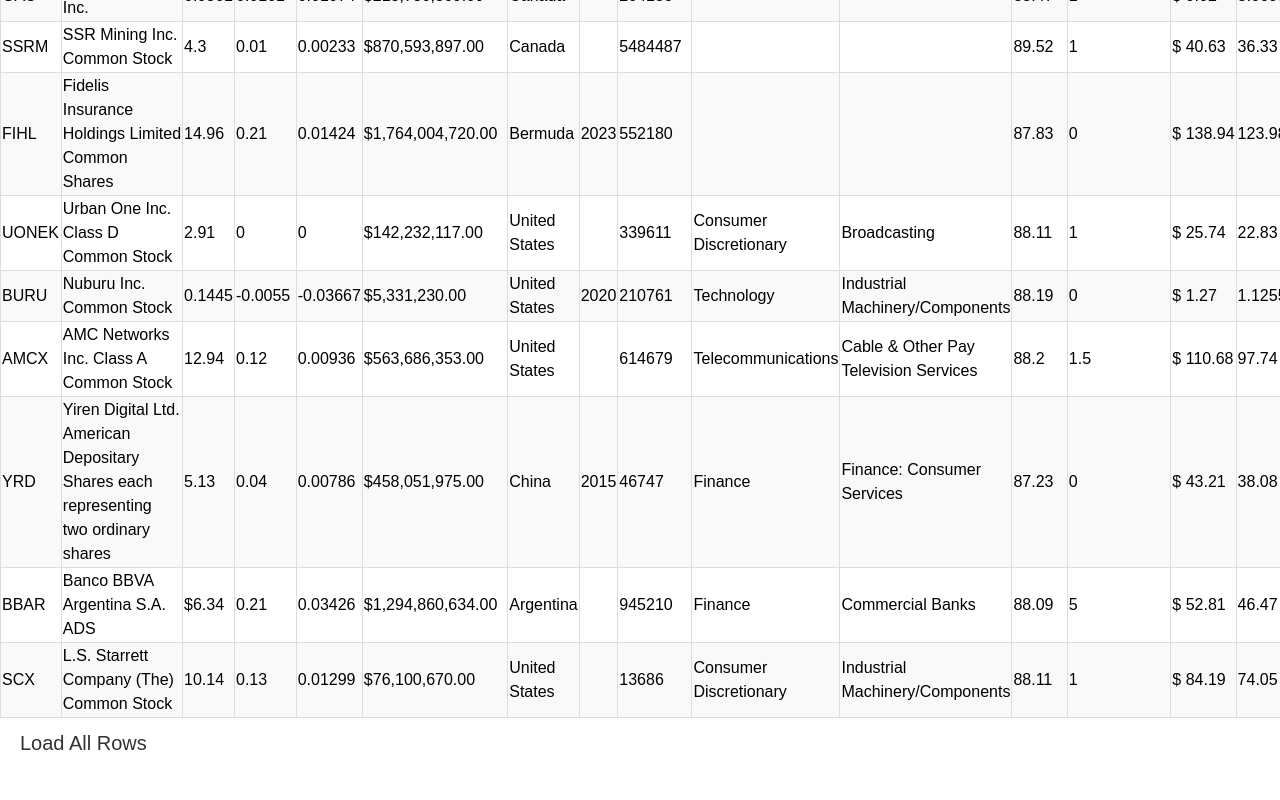
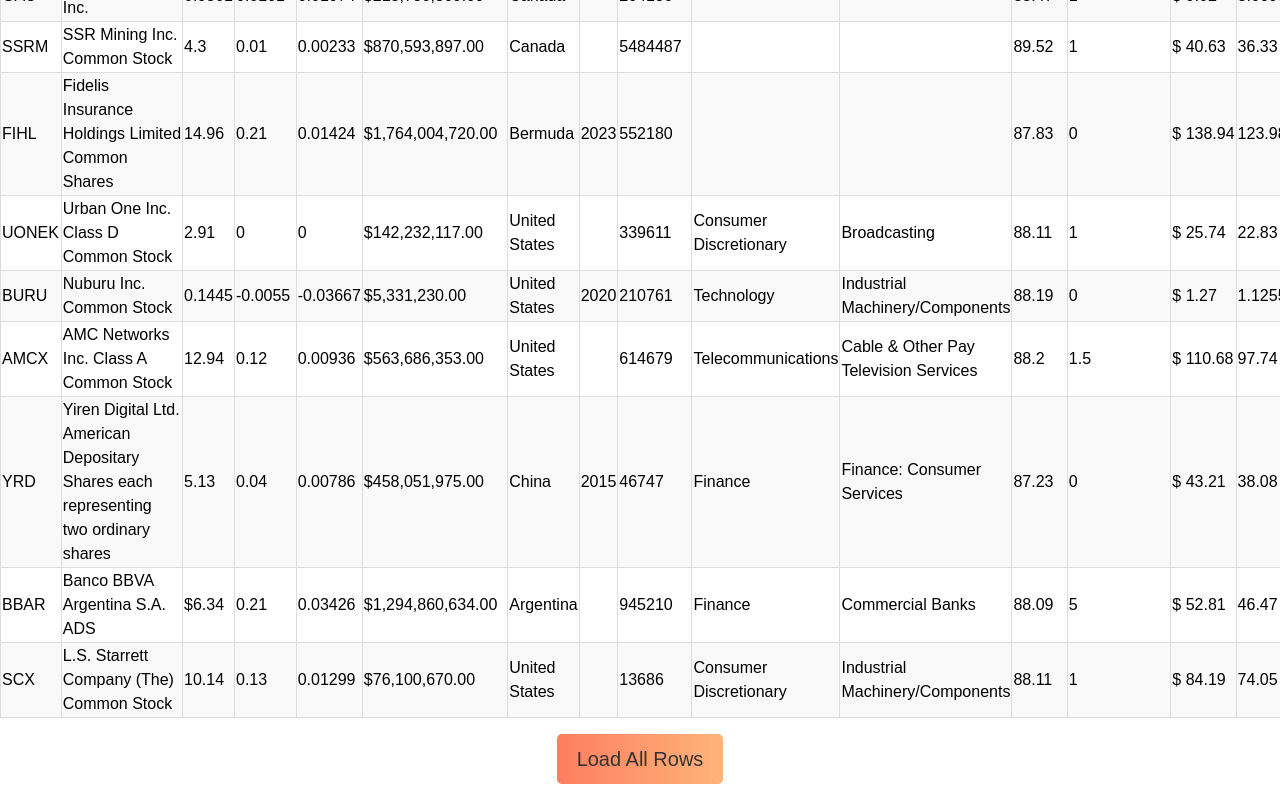
Before and after one commit to JeliHacker/stock-journal, a React (Create React App) app: page / in a window 1280 px wide. Shown: the part 4686-5486 px from the top of the page. Before the commit the page ends 5454 px from the top, so only its background shows below. Built offline with nearby package versions, Linux system fonts and the light colour scheme; a web font is replaced by a local one.

Commit message:
center loading button

```diff
--- a/src/components/Table.js
+++ b/src/components/Table.js
@@ -97,8 +97,8 @@
       </table>
 
       {rowsToShow < dataLength && (
-        <div>
-        <button className="" onClick={() => setRowsToShow(dataLength)}>
+        <div className='flex justify-center my-4'>
+        <button style={{background: 'linear-gradient(to right, #ff7e5f, #feb47b)'}} onClick={() => setRowsToShow(dataLength)}>
           Load All Rows
         </button>
         </div>
```
Lines whose indentation alone changed are shown as unchanged.
